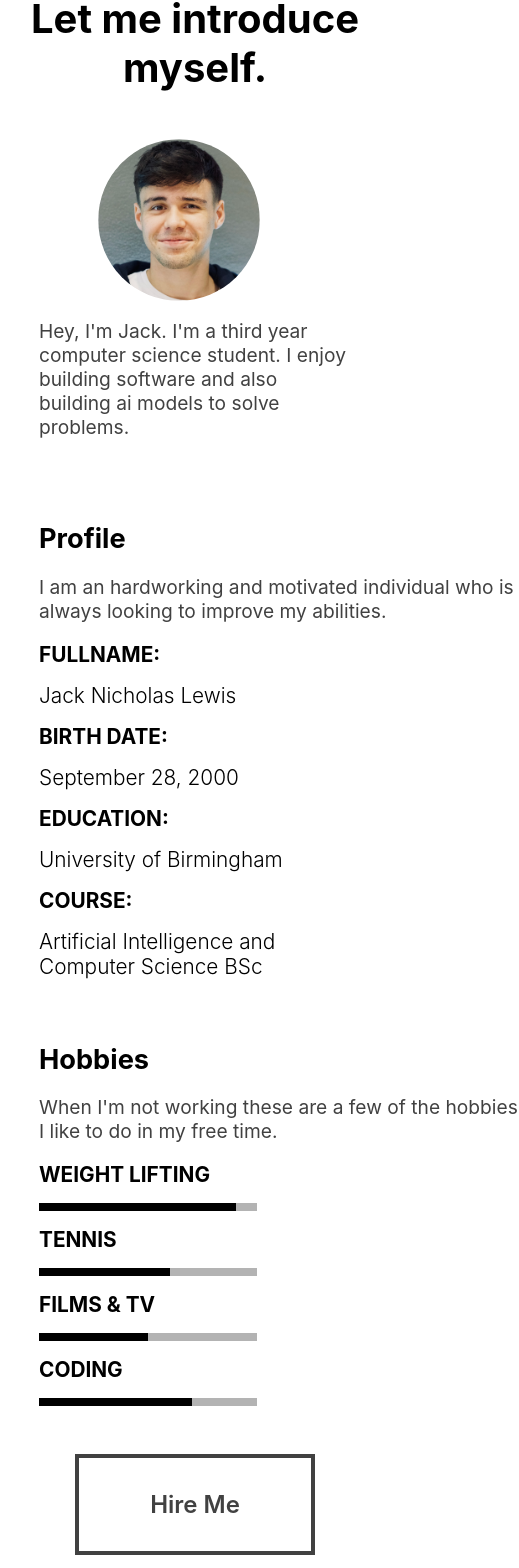
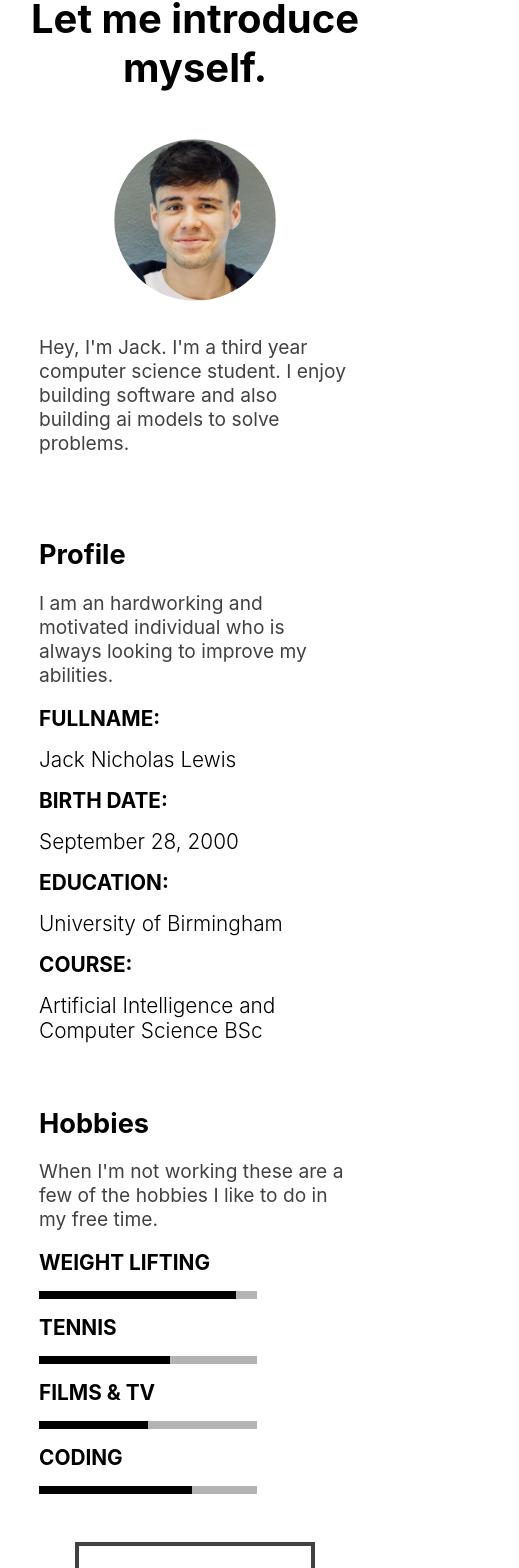
Before and after one commit to JackNLewis/portfolio, a React (Create React App) app: page / in a window 390 px wide. Shown: the part 933-2501 px from the top of the page, 519 px wide, since content can reach past the window. Built offline with nearby package versions, Linux system fonts and the light colour scheme; no server answers.

Commit message:
finished about page

```diff
--- a/src/App.js
+++ b/src/App.js
@@ -6,8 +6,17 @@ import Skills from './components/Skills';
 import Portfolio from './components/Portfolio';
 import Contact from './components/Contact';
 import Footer from './components/Footer';
+import React, { useEffect} from 'react';
 
 function App() {
+
+
+
+    useEffect(() => {
+        console.log("reloaded")
+        document.body.scrollTop = 0;
+      }, [])
+
 return (
   <div className="App">
     <NavBar />
--- a/src/components/About.js
+++ b/src/components/About.js
@@ -1,14 +1,13 @@
 import "../styles/about.css"
 import ProgressBar from "./ProgressBar";
-import React, { useState } from 'react';
+// import React, { useState } from 'react';
 import { useInView } from 'react-intersection-observer';
 import Fade from 'react-reveal/Fade';
 import profileImg from "../images/profile.jpg"
+import { Link } from 'react-scroll'
 
+function About(props) {
 
-function About() {
-
-    const [active, setActive] = useState(false);
 
     const { ref, inView, entry } = useInView({
         /* Optional options */
@@ -18,9 +17,10 @@ function About() {
         threshold:0.8,
       });
 
+
 return (
     <div className="about-container">
-        <Fade bottom fraction={1}>
+        <Fade bottom fraction={1} appear={props.scrollDown} >
         <div className="about-info">
             <h2 className="topSubHead">about.</h2>
             <h1 className="mainHead">Let me introduce myself.</h1>
@@ -63,7 +63,9 @@ return (
         </div>
         <Fade bottom fraction={1}>
             <div className="about-buttons">
+            <Link activeClass="selected" spy={true} smooth={true} to="contact-container" duration={500}>
                 <button className="button1">Hire Me</button>
+                </Link>
                 <button className="button2">Download CV</button>
             </div>
         </Fade>
--- a/src/components/FlipCard.js
+++ b/src/components/FlipCard.js
@@ -1,7 +1,6 @@
 import "../styles/flipCard.css"
 import React, { useState } from 'react';
-
-
+import Fade from "react-reveal/Fade"
 
 
 function FlipCard(props){
@@ -10,6 +9,7 @@ function FlipCard(props){
 
     return (
         <div className="flipcard" onMouseEnter={() => setHovered(true)} onMouseLeave={() =>setHovered(false)}>
+
             <img src={props.img_src} className={!isHovered ? "" : "hovered"} alt="flipcard"></img>
             <div className={!isHovered ? "flipcard-info" : "flipcard-info hovered"}>
                 <h1>{props.title}</h1>
--- a/src/components/Portfolio.js
+++ b/src/components/Portfolio.js
@@ -1,7 +1,7 @@
 import "../styles/portfolio.css";
 import FlipCard from "./FlipCard";
 import React, { useState, useEffect } from 'react';
-
+import Fade from 'react-reveal/Fade';
 
 function Portfolio() {
 
@@ -16,17 +16,25 @@ function Portfolio() {
 
   return (
   <div className="portfolio-container">
+    <Fade bottom fraction={1} appear={true}>
     <div className="portfolio-info">
       <h2 className="topSubHead">portfolio.</h2>
       <h1 className="mainHead">Here is some of the work I have done.</h1>
       <h3 className="botSubHead">These are some of the projects I have completed.</h3>
+    </div>
+    </Fade>
 
+    <Fade bottom cascade appear={true}>
+    <div className="flipcard-container">
+
+      {data.map((blog) =>
+      <span key={blog.id}>
+          <FlipCard key={blog.id} img_src={blog.image} title={blog.title} desc={blog.description}/>
+      </span>)}
     </div>
-    <div className="flipcard-container">
-      {data.map((blog) => <FlipCard key={blog.id} img_src={blog.image} title={blog.title} desc={blog.description}/>)}
-{/*
-      {data.map((blog) => <img src={blog.image}></img>)} */}
-    </div>
+
+    </Fade>
+
 
   </div>
   );
--- a/src/components/SkillCard.js
+++ b/src/components/SkillCard.js
@@ -1,12 +1,14 @@
 import "../styles/skill-card.css";
-
+import Fade from 'react-reveal/Fade';
 function SkillCard(props) {
     console.log(props.img_src);
     return (
       <div className="card-container">
+        <Fade bottom fraction={1}>
         <h1 className="skill-title">{props.title}</h1>
         <p className="skill-text">{props.text}</p>
         <img src={props.img} alt={props.title}/>
+        </Fade >
       </div>
     );
     }
--- a/src/components/Skills.js
+++ b/src/components/Skills.js
@@ -1,6 +1,6 @@
 
 import SkillCard from "./SkillCard";
-
+import Fade from 'react-reveal/Fade';
 import pythonIcon from "../images/python.png"
 import javaIcon from "../images/java.png"
 import htmlIcon from "../images/html5.png"
@@ -74,12 +74,13 @@ function Skills() {
 
     return (
       <div className="skills-container">
+          <Fade bottom>
         <div className="skill-info">
           <h2 className="topSubHead">skills.</h2>
           <h1 className="mainHead">Here is what I have learnt so far.</h1>
           <h3 className="botSubHead">These are some of the skills I have picked up since starting University</h3>
         </div>
-
+        </Fade>
           <Swiper slidesPerView={1} spaceBetween={15} pagination={{
             "clickable": true
           }} breakpoints={{
@@ -96,16 +97,13 @@ function Skills() {
               "spaceBetween": 50
             }
           }} className="mySwiper">
-
             {items.map(item =>
               <SwiperSlide key={item.id}>
                 <SkillCard key={item.id} title={item.title} text={item.text} img={item.img}/>
-
               </SwiperSlide>
             )}
+
           </Swiper>
-
-
 
       </div>
     );
--- a/src/styles/about.css
+++ b/src/styles/about.css
@@ -49,7 +49,6 @@
     display: flex;
     position: relative;
     justify-content: center;
-
 }
 
 .about-profile{
@@ -117,7 +116,12 @@
 }
 
 @media (max-width: 768px) {
-
+    .about-para{
+        width: 100%;
+    }
+    .about-content{
+        width: 100%;
+    }
     .about-info-pic{
         flex-direction: column;
         align-items: center;
@@ -132,11 +136,11 @@
         align-items: center;
     }
     .about-profile{
-        width: 100%;
+        width: 80%;
     }
 
     .hobbies{
-        width: 100%;
+        width: 80%;
     }
 
     .about-buttons{
@@ -147,5 +151,8 @@
         margin: 1rem;
     }
 
+    .about-info img{
+        margin: 0 0 1rem 0;
+    }
 
 }
--- a/src/styles/flipCard.css
+++ b/src/styles/flipCard.css
@@ -1,19 +1,13 @@
-
 
 .flipcard{
     --card-height: clamp(30rem,50vw,40rem);
-    width: 50%;
+    width: 100%;
     height: var(--card-height);
     position: relative;
     overflow: hidden;
     border-style:none;
 }
 
-@media (max-width: 600px) {
-    .flipcard{
-        width: 100%;
-    }
-}
 
 
 img{
--- a/src/styles/portfolio.css
+++ b/src/styles/portfolio.css
@@ -17,9 +17,18 @@
     margin-bottom: 3rem;
 }
 
+.flipcard-container span{
+    width: 50%;
+}
+
 
 @media (max-width: 768px) {
     .flipcard-container{
         width: 80%;
     }
+
+    .flipcard-container span{
+        width:100%;
+    }
+
 }
```
Also changed, not shown: 28 other files (tests, documents, lock files or other folders).
